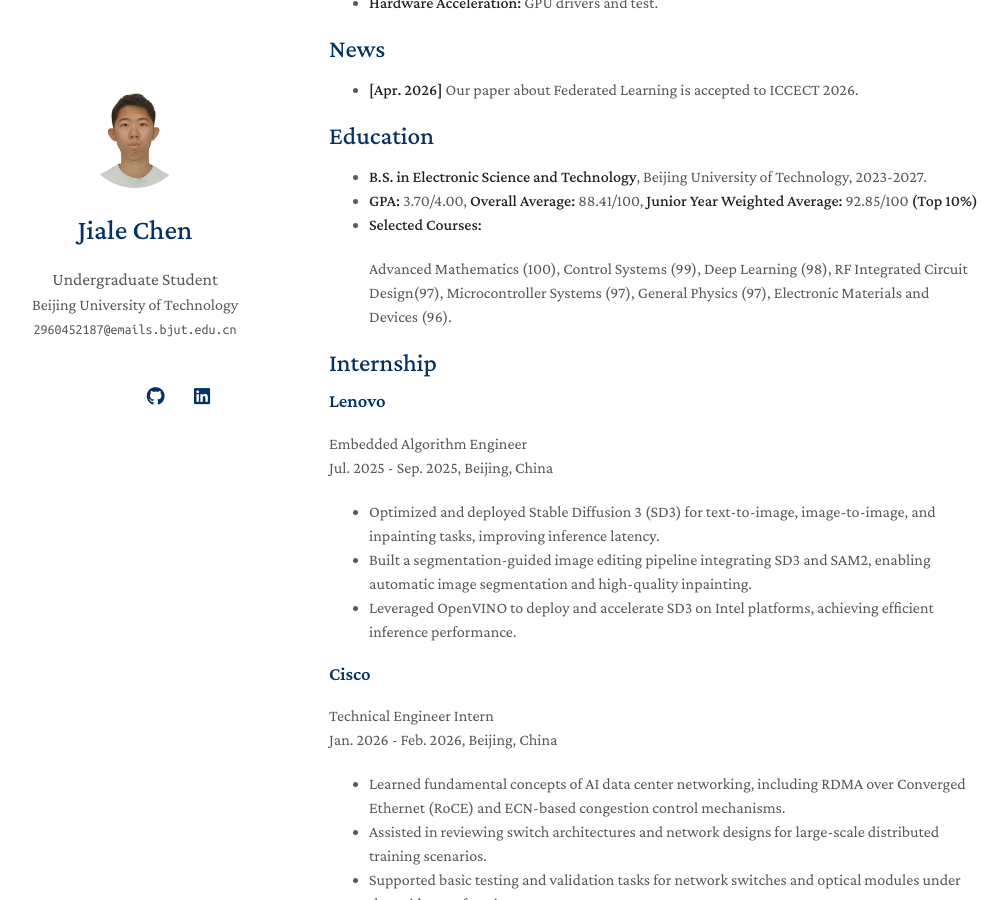
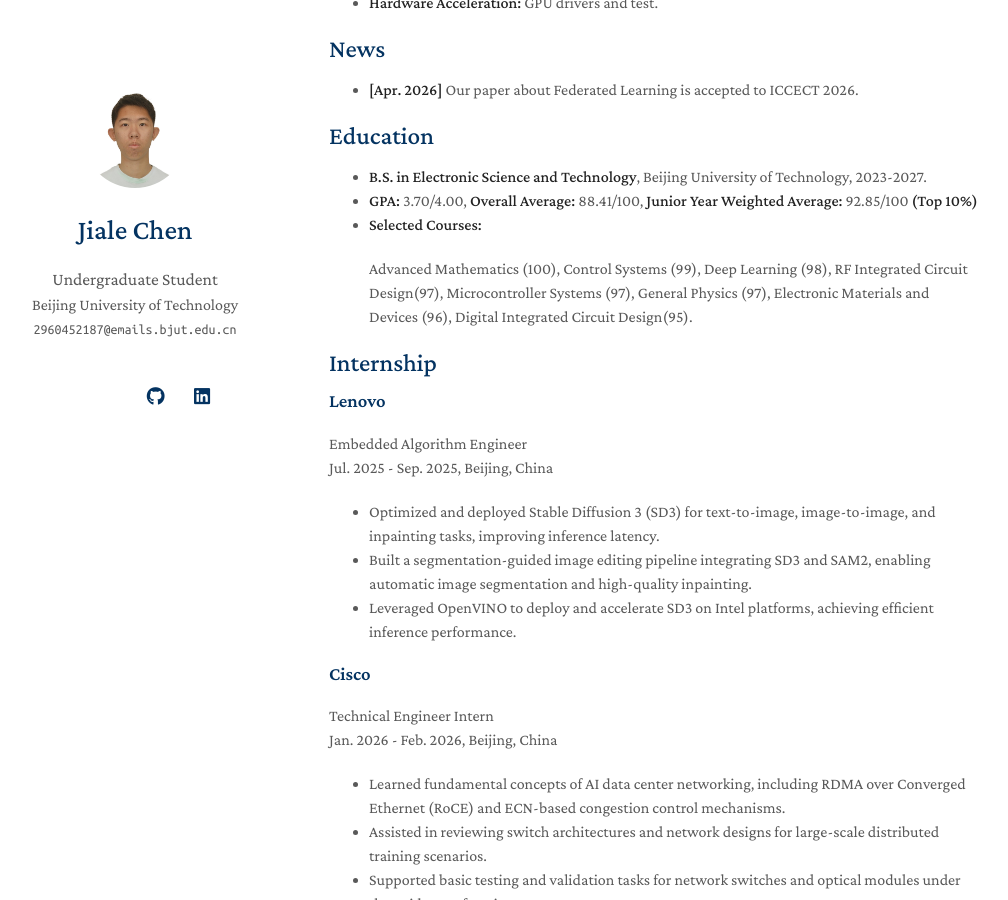
Before and after one commit to Chenjl13/Chenjl13.github.io, a Jekyll site: the page built from index.md, in a window 1280 px wide and 900 px high, scrolled down 368 px. Shown: the whole window, without its empty margins (141-1149 px from the left). Built offline with Jekyll 4.4.1, drawn with Linux system fonts in a browser that asks for light colours; a style sheet for code colours, icons or effects is not loaded; our own code applies the rules of GitHub Pages for plain Markdown files.

Commit message:
Update index.md

```diff
--- a/index.md
+++ b/index.md
@@ -25,7 +25,7 @@ Currently, I am serving as a research intern at Shanghai Jiao Tong University, u
 - **GPA:** 3.70/4.00, **Overall Average:** 88.41/100, **Junior Year Weighted Average:** 92.85/100 **(Top 10%)**
 - **Selected Courses:**
 
-  Advanced Mathematics (100), Control Systems (99), Deep Learning (98), RF Integrated Circuit Design(97), Microcontroller Systems (97), General Physics (97), Electronic Materials and Devices (96).
+  Advanced Mathematics (100), Control Systems (99), Deep Learning (98), RF Integrated Circuit Design(97), Microcontroller Systems (97), General Physics (97), Electronic Materials and Devices (96), Digital Integrated Circuit Design(95).
 
 ## Internship
 
```
